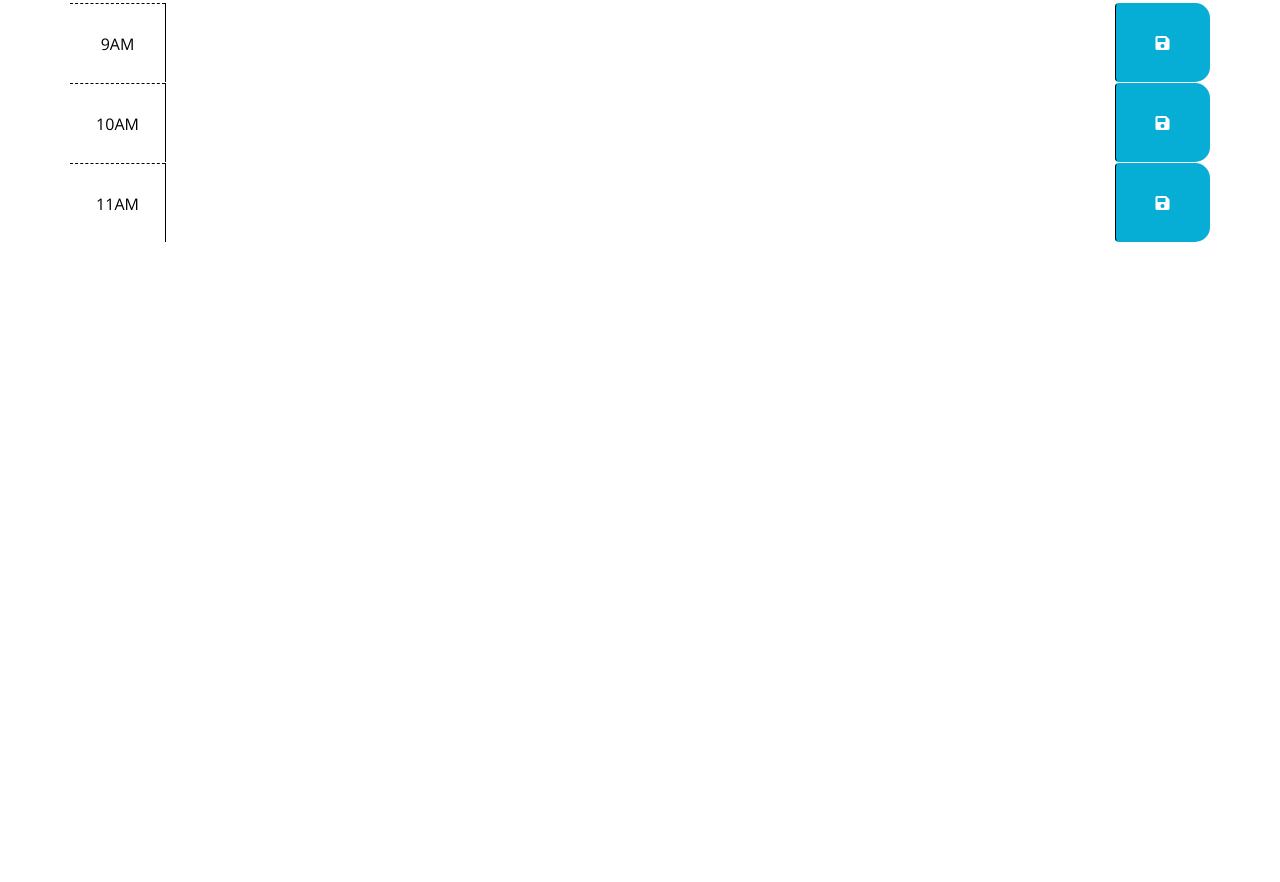
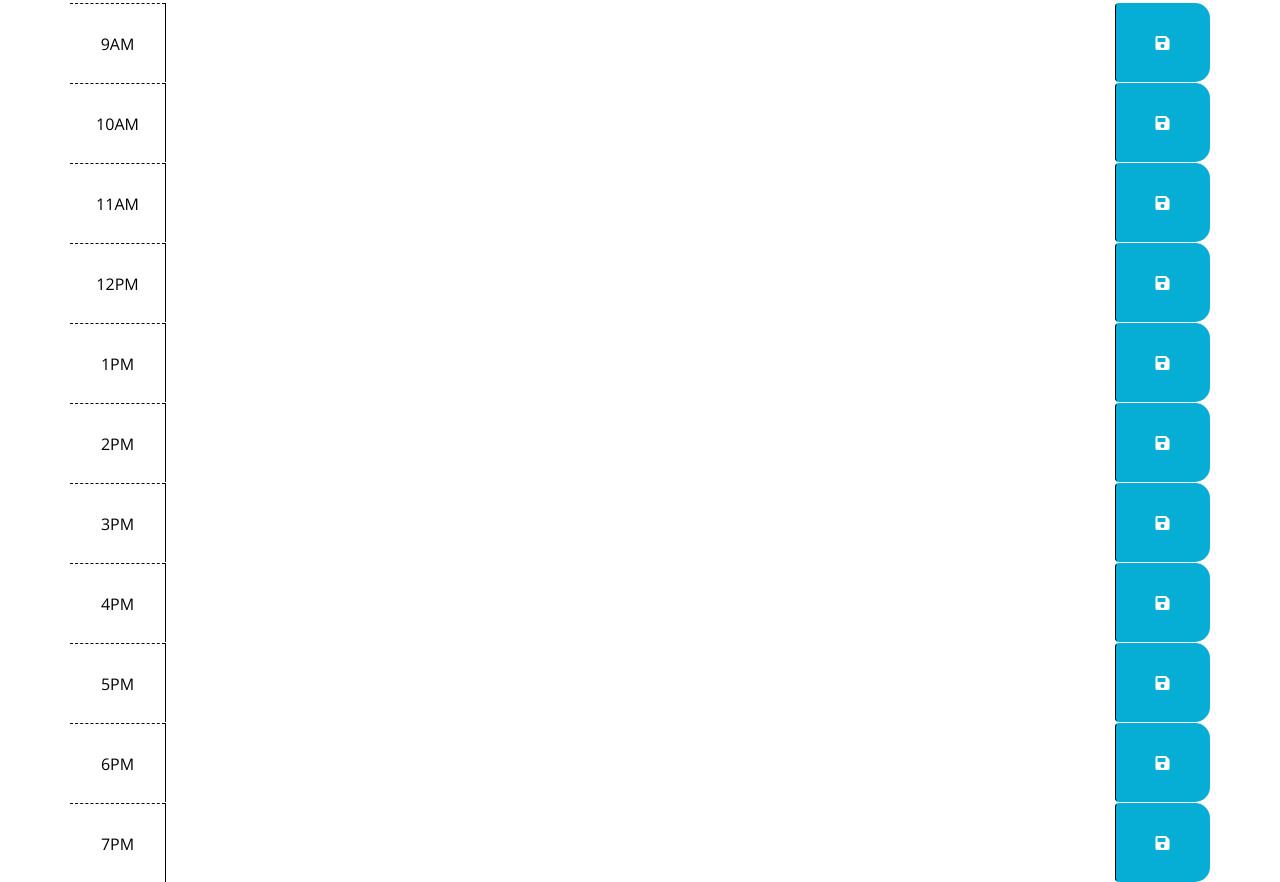
Before and after one commit to natpitt2393/Nat-Epstein-Day-Planner, a plain HTML site: page index.html in a window 1280 px wide. Shown: the part 298-1180 px from the top of the page. Before the commit the page ends 800 px from the top, so only its background shows below. Drawn offline with nearby package versions, Linux system fonts and the light colour scheme.

Commit message:
html document has all time blocks correctly formatted

```diff
--- a/index.html
+++ b/index.html
@@ -47,6 +47,63 @@
         <textarea class="col-md-10 description"></textarea>
         <button class="btn saveBtn col-md-1"><i class="fas fa-save"></i></button>
     </div>
+    <div id="12-PM" class="row time-block">
+        <div class="col-md-1 hour">
+            12PM
+        </div>
+        <textarea class="col-md-10 description"></textarea>
+        <button class="btn saveBtn col-md-1"><i class="fas fa-save"></i></button>
+    </div>
+    <div id="1-PM" class="row time-block">
+        <div class="col-md-1 hour">
+            1PM
+        </div>
+        <textarea class="col-md-10 description"></textarea>
+        <button class="btn saveBtn col-md-1"><i class="fas fa-save"></i></button>
+    </div>
+    <div id="2-PM" class="row time-block">
+        <div class="col-md-1 hour">
+            2PM
+        </div>
+        <textarea class="col-md-10 description"></textarea>
+        <button class="btn saveBtn col-md-1"><i class="fas fa-save"></i></button>
+    </div>
+    <div id="3-PM" class="row time-block">
+        <div class="col-md-1 hour">
+            3PM
+        </div>
+        <textarea class="col-md-10 description"></textarea>
+        <button class="btn saveBtn col-md-1"><i class="fas fa-save"></i></button>
+    </div>
+    <div id="4-PM" class="row time-block">
+        <div class="col-md-1 hour">
+            4PM
+        </div>
+        <textarea class="col-md-10 description"></textarea>
+        <button class="btn saveBtn col-md-1"><i class="fas fa-save"></i></button>
+    </div>
+    <div id="5-PM" class="row time-block">
+        <div class="col-md-1 hour">
+            5PM
+        </div>
+        <textarea class="col-md-10 description"></textarea>
+        <button class="btn saveBtn col-md-1"><i class="fas fa-save"></i></button>
+    </div>
+    <!--Decided to add two extra hours for this, just in case someone works more hours than the standard 9-5 workday-->
+    <div id="6-PM" class="row time-block">
+        <div class="col-md-1 hour">
+            6PM
+        </div>
+        <textarea class="col-md-10 description"></textarea>
+        <button class="btn saveBtn col-md-1"><i class="fas fa-save"></i></button>
+    </div>
+    <div id="7-PM" class="row time-block">
+        <div class="col-md-1 hour">
+            7PM
+        </div>
+        <textarea class="col-md-10 description"></textarea>
+        <button class="btn saveBtn col-md-1"><i class="fas fa-save"></i></button>
+    </div>
 
         <script src="https://cdnjs.cloudflare.com/ajax/libs/jquery/3.2.1/jquery.min.js"></script>
         <script src="https://cdnjs.cloudflare.com/ajax/libs/moment.js/2.24.0/moment.min.js"></script>
```
